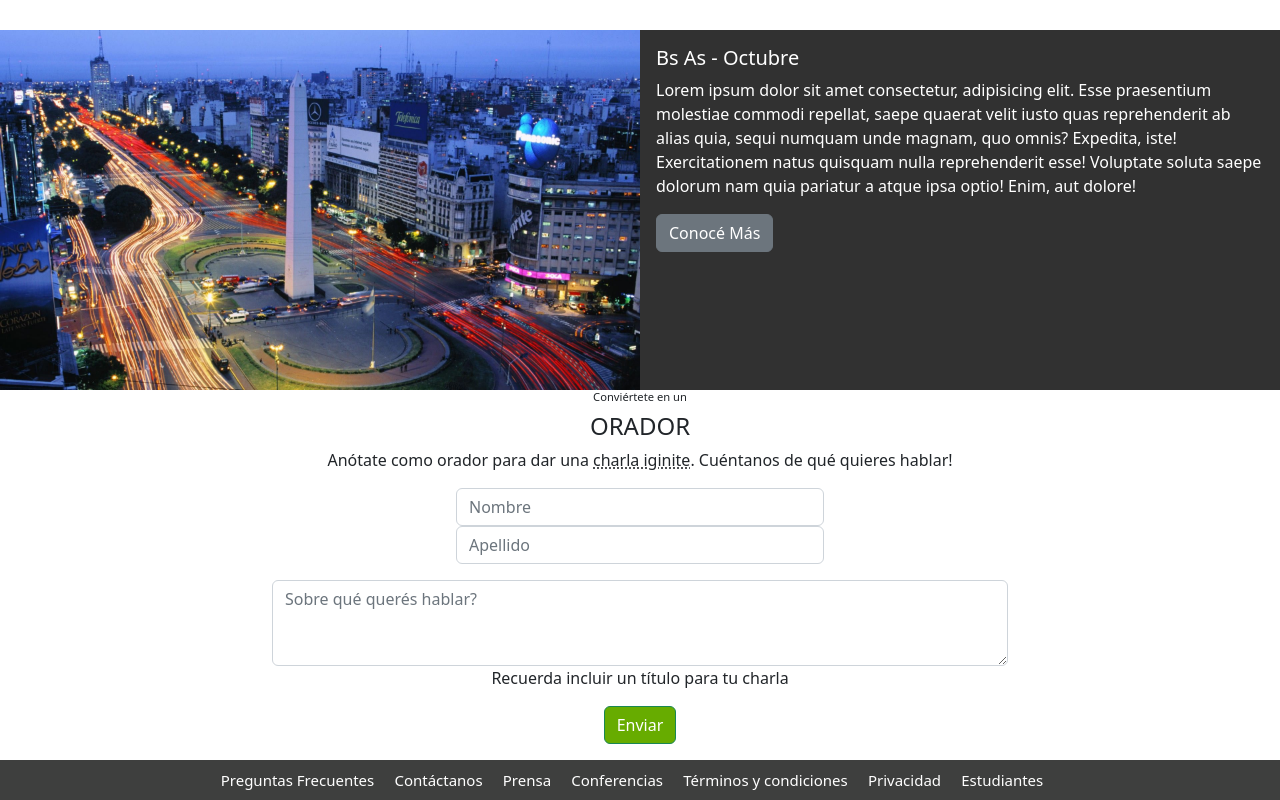
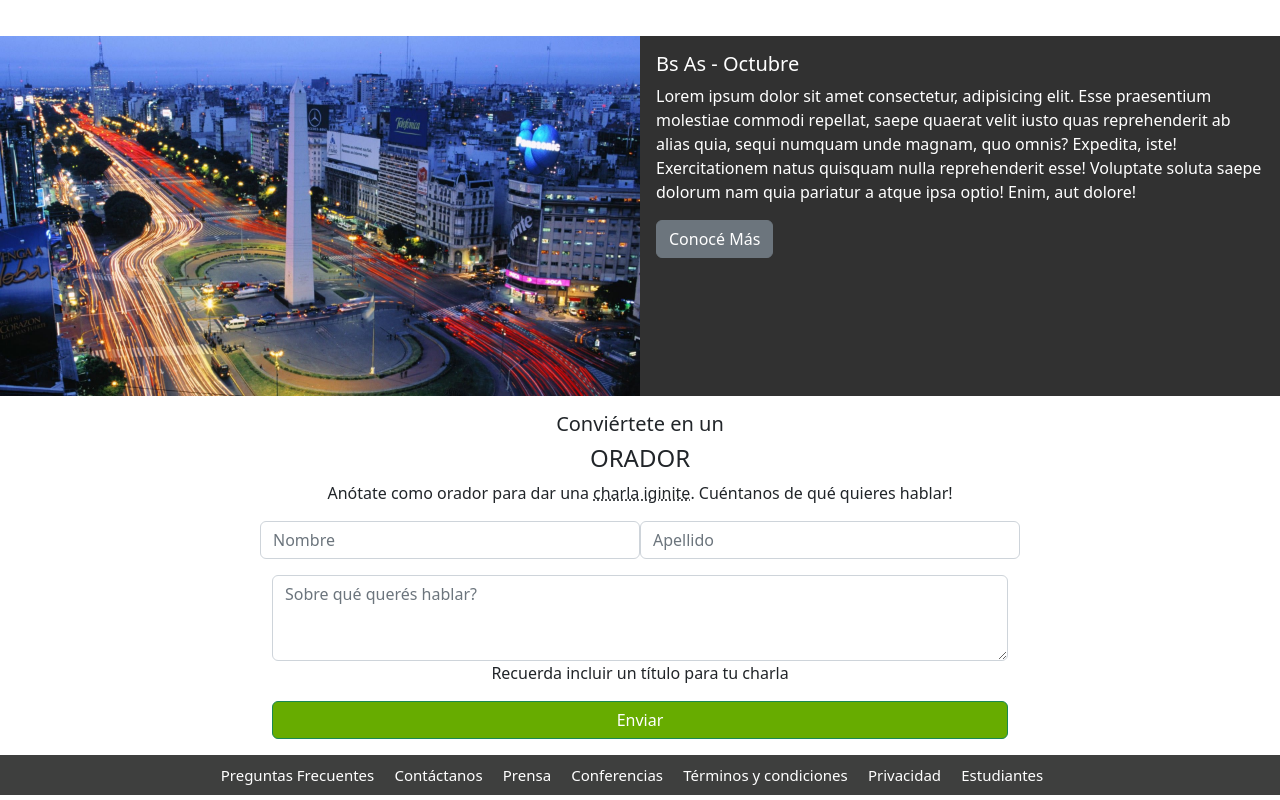
Before and after one commit to pibitt/trabajoIntegradorBootstrapCaC, a plain HTML site: page index.html in a window 1280 px wide. Shown: the part 1645-2445 px from the top of the page. Drawn offline with nearby package versions, Linux system fonts and the light colour scheme.

Commit message:
correciones varias

```diff
--- a/index.html
+++ b/index.html
@@ -5,7 +5,7 @@
     <meta charset="UTF-8">
     <meta http-equiv="X-UA-Compatible" content="IE=edge">
     <meta name="viewport" content="width=device-width, initial-scale=1.0">
-    <title>Document</title>
+    <title>TP Codo a Codo</title>
     <link href="https://cdn.jsdelivr.net/npm/bootstrap@5.2.1/dist/css/bootstrap.min.css" rel="stylesheet"
         integrity="sha384-iYQeCzEYFbKjA/T2uDLTpkwGzCiq6soy8tYaI1GyVh/UjpbCx/TYkiZhlZB6+fzT" crossorigin="anonymous">
     <link rel="stylesheet" href="styles.css">
@@ -22,7 +22,7 @@
                     <a class="navbar-brand" href="#oradores-title">Los oradores</a>
                     <a class="navbar-brand" href="#date">El lugar y la fecha</a>
                     <a class="navbar-brand" href="#conviertete">Conviértete en orador</a>
-                    <a class="navbar-brand comprar" href="#comprar">Comprar Tickets</a>
+                    <a class="navbar-brand comprar" href="#hero">Comprar Tickets</a>
                 </div>
             </div>
             <div class="hamburger">
@@ -42,11 +42,11 @@
                 conocimiento y experiencia de los expertos que están creando el futuro de Internet. Ven a conocer a
                 miembros del evento, a otros estudiantes de Codo a Codo y los oradores de primer nivel que tenemos para
                 ti. Te esperamos!</span>
-
-            <button type="button" class="btn btn-light" style="background-color:transparent">Quiero ser orador</button>
+            <br>
+            <div class="mt-3">
+                <button type="button" class="btn btn-light" style="background-color:transparent">Quiero ser
+                    orador</button>
                 <button type="button" class="btn btn-success">Comprar tickets</button>
-
-
             </div>
     </section>
 
@@ -65,7 +65,7 @@
                     <div class="card-body">
                         <span class="badge text-bg-warning">JavaScript</span>
                         <span class="badge text-bg-info">React</span>
-                        <h5 class="card-title">Steve Jobs!!!!!</h5>
+                        <h5 class="card-title">Steve Jobs</h5>
                         <p class="card-text">Lorem ipsum dolor, sit amet consectetur adipisicing elit. Aperiam esse
                             fugit, quibusdam totam qui, laudantium, porro tempora sequi dolor unde quaerat accusantium?
                             Quidem nam, similique pariatur hic modi vero quia!</p>
@@ -122,17 +122,15 @@
     </section>
 
 
-    <section class="form-section" id="conviertete">
+    <section class="form-section mt-3" id="conviertete">
         <div class="container">
             <div class="row">
                 <div class="col-8 offset-2">
-                    <h6>Conviértete en un</h6>
+                    <h5>Conviértete en un</h6>
                         <h4>ORADOR</h4>
-                    <p>Anótate como orador para dar una <span id="underline">charla iginite</span>. Cuéntanos de qué
-                        quieres
-                        hablar!
-                    </p>
-                    <div class="mb-3">
+                        <p>Anótate como orador para dar una <span id="underline">charla iginite</span>. Cuéntanos de
+                            qué quieres hablar!</p>
+                        <div class="row mb-3">
                             <input type="nombre" class="form-control mb-3 form-data" id="exampleFormControlInput1"
                                 placeholder="Nombre">
                             <input type="apellido" class="form-control form-data" id="exampleFormControlInput1"
@@ -142,7 +140,7 @@
                             <textarea class="form-control" id="exampleFormControlTextarea1" rows="3"
                                 placeholder="Sobre qué querés hablar?"></textarea>
                             <p>Recuerda incluir un título para tu charla</p>
-                        <button type="button" class="btn btn-success">Enviar</button>
+                            <button type="button" class="btn btn-success btn-enviar">Enviar</button>
                         </div>
                 </div>
             </div>
--- a/styles.css
+++ b/styles.css
@@ -75,8 +75,8 @@ header {
 
 }
 
-h6 {
-    font-size: 0.7em;
+h5 {
+    font-weight: 400;
 }
 
 .date {
@@ -111,7 +111,10 @@ h6 {
 
 .btn-success{
     background-color: rgb(103, 172, 0);
+}
 
+.btn-enviar{
+    width: 100%;
 }
 
 .footer{
```
Lines whose indentation alone changed are shown as unchanged.
